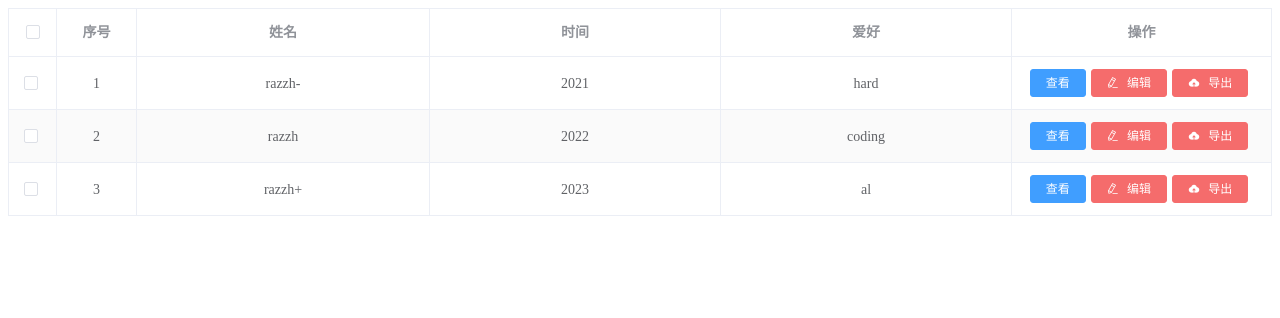
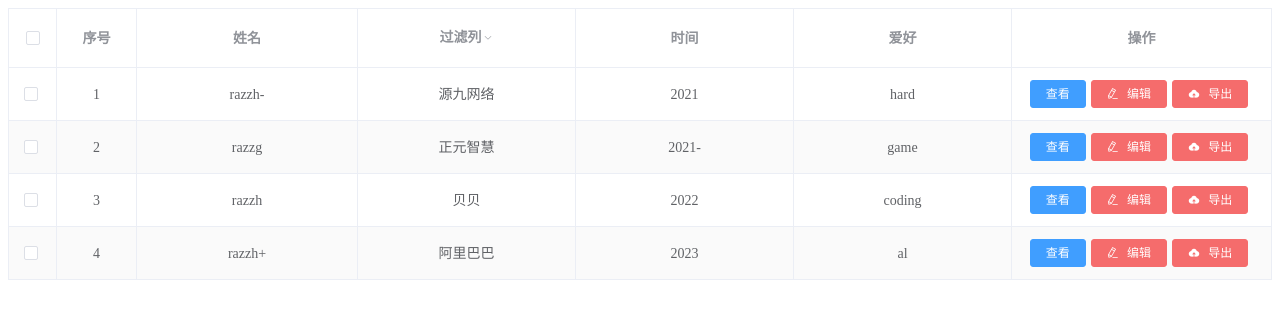
Before and after one commit to razzh7/element-table-template, a Vue app: page / in a window 1280 px wide. Shown: the top 318 px of the page. Built offline with nearby package versions, Linux system fonts and the light colour scheme.

Commit message:
add:自定义filter列

```diff
--- a/src/App.vue
+++ b/src/App.vue
@@ -1,6 +1,6 @@
 <template>
   <div id="app">
-    <fast-table :data="fastData" :columns="columns" border stripe></fast-table>
+    <fast-table :data="fastData" :columns="columns" border stripe @filter-change="filterChange"></fast-table>
     <el-dialog
       title="提示"
       :visible.sync="dialogVisible"
@@ -27,16 +27,25 @@ export default {
             name: "razzh-",
             date: "2021",
             habbit: "hard",
+            salers: "源九网络"
+          },
+          {
+            name: 'razzg',
+            date: "2021-",
+            habbit: "game",
+            salers: "正元智慧"
           },
           {
             name: "razzh",
             date: "2022",
             habbit: "coding",
+            salers: "贝贝"
           },
           {
             name: "razzh+",
             date: "2023",
             habbit: "al",
+            salers: "阿里巴巴"
           },
         ],
       columns: [
@@ -48,6 +57,17 @@ export default {
         },
         {
           attrs: { label: "姓名", prop: "name" },
+        },
+        {
+          filter: { label: "过滤列",
+                    prop:"salers",
+                    filters:[
+                              {text: '源九网络', value: '源九网络'},
+                              {text: '正元智慧', value: '正元智慧'},
+                              {text: '贝贝', value: '贝贝'},
+                              {text: '阿里巴巴', value: '阿里巴巴'}],
+                    filterMethod: this.filterTags
+                  }
         },
         {
           attrs: { label: "时间", prop: "date" },
@@ -87,6 +107,12 @@ export default {
   methods: {
     handleCb(index, row, name) {
       this.dialogVisible = true; // 开启dialog
+    },
+    filterTags(value,row){
+      return value === row.salers;
+    },
+    filterChange() {
+      console.log('触发表单过滤事件')
     }
   },
   components: {
--- a/src/components/FastTable.vue
+++ b/src/components/FastTable.vue
@@ -2,10 +2,11 @@
   <div class="fast-table">
     <el-table
       v-bind="$attrs"
+      v-on="$listeners"
       style="width: 100%"
       >
       <template
-       v-for="column in $attrs.columns">
+       v-for="(column,index) in $attrs.columns">
        <!-- 是否可选 -->
        <el-table-column
           v-if="column.type === 'selection'"
@@ -32,9 +33,9 @@
        </el-table-column>
        <!-- 具体内容 -->
         <el-table-column
-          v-else-if="column.attrs"
-          :key="column.attrs.prop"
-          v-bind="column.attrs || {}"
+          v-else-if="column.attrs || column.filter"
+          :key="index"
+          v-bind="column.attrs || column.filter"
           align="center">
         </el-table-column>
         <!-- 操作栏 -->
```
